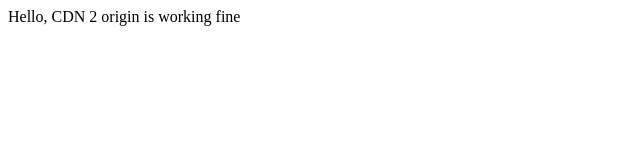
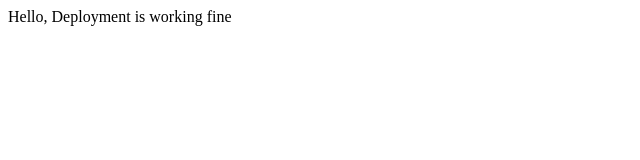
Before and after one commit to dk03051996/testing_lambda, a website: page index.html in a window 1280 px wide. Shown: the full height of the page, 0-640 px from the left. Drawn offline with Linux system fonts and the light colour scheme.

Commit message:
Update index.html

```diff
--- a/index.html
+++ b/index.html
@@ -4,6 +4,6 @@
         <!-- head definitions go here -->
     </head>
     <body>
-        Hello, CDN 2 origin is working fine
+        Hello, Deployment is working fine
     </body>
 </html>
```
